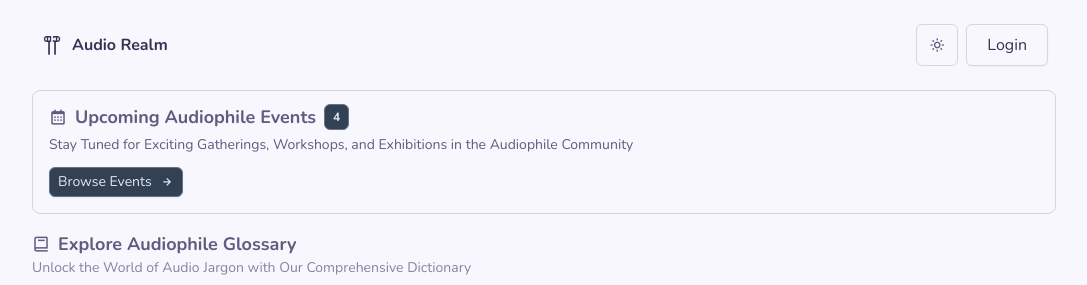
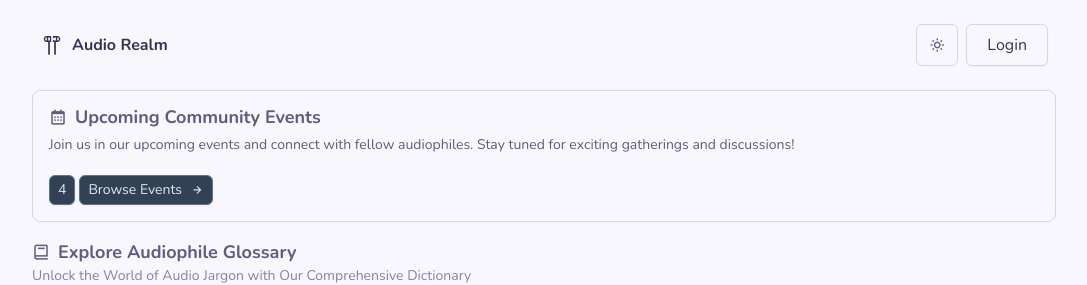
Before and after one commit to dwiwijaya/audio-realm, a Next.js app: page / in a window 1280 px wide. Shown: the top 285 px of the page, without its empty margins (136-1223 px from the left). Built offline with nearby package versions, Linux system fonts and the light colour scheme; no server answers.

Commit message:
style: event homepage

```diff
--- a/src/components/view/home/HomeEvent.jsx
+++ b/src/components/view/home/HomeEvent.jsx
@@ -3,14 +3,18 @@ import React from 'react'
 
 const HomeEvent = () => {
   return (
-    <div className='card !rounded-lg'>
+    <div className='card !rounded-lg relative'>
+
       <h1 className="text-lg flex items-center gap-2 font-bold">
-        <i className="bx bx-calendar"></i> Upcoming Audiophile Events <span className="badge bg-secondary">4</span>
+        <i className="bx bx-calendar"></i> Upcoming Community Events
       </h1>
-      <p className='text-sm mt-1'>Stay Tuned for Exciting Gatherings, Workshops, and Exhibitions in the Audiophile Community</p>
-      <Link className='group btn btn-sm bg-secondary flex items-center mt-3 mb-1' href='/'>
-        Browse Events <i className="bx bx-right-arrow-alt group-hover:ml-1 transition-base"></i>
-      </Link>
+      <p className='text-sm mt-1'> Join us in our upcoming events and connect with fellow audiophiles. Stay tuned for exciting gatherings and discussions!</p>
+      <div className="flex items-center mt-5 mb-1 gap-1">
+        <span className="!px-3 btn btn-sm bg-secondary">4</span>
+        <Link className='group btn btn-sm bg-secondary ' href='/'>
+          Browse Events <i className="bx bx-right-arrow-alt group-hover:ml-1 transition-base"></i>
+        </Link>
+      </div>
     </div>
   )
 }
```
